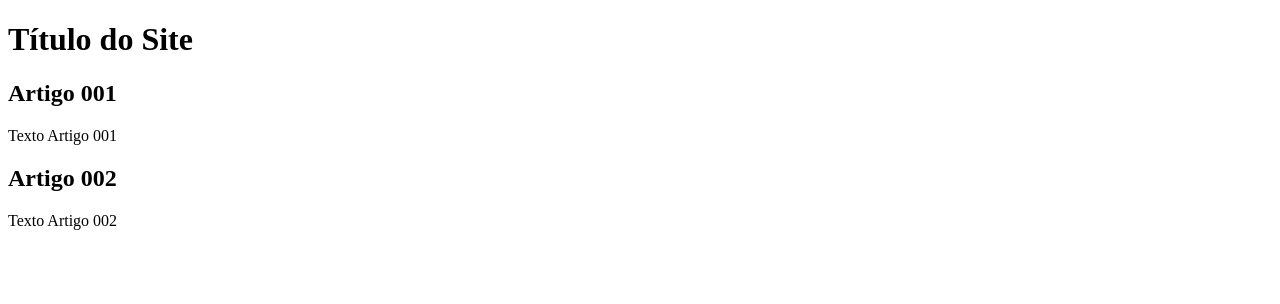
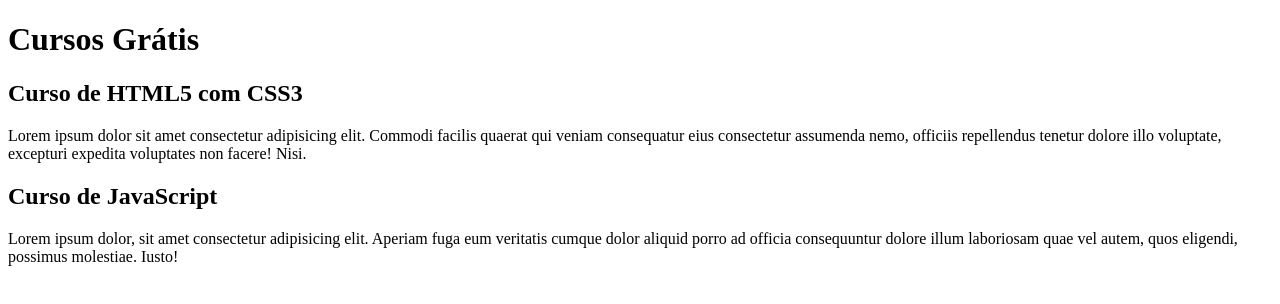
Before and after one commit to Victor-Coutin/projeto-site, a plain HTML site: page index.html in a window 1280 px wide. Drawn offline with Linux system fonts and the light colour scheme.

Commit message:
comecei a escrever o conteúdo

```diff
--- a/index.html
+++ b/index.html
@@ -8,15 +8,15 @@
 <body>
     <main>
         <header>
-            <h1>Título do Site</h1>
+            <h1>Cursos Grátis</h1>
         </header>
         <article>
-            <h2>Artigo 001</h2>
-            <p>Texto Artigo 001</p>
+            <h2>Curso de HTML5 com CSS3</h2>
+            <p>Lorem ipsum dolor sit amet consectetur adipisicing elit. Commodi facilis quaerat qui veniam consequatur eius consectetur assumenda nemo, officiis repellendus tenetur dolore illo voluptate, excepturi expedita voluptates non facere! Nisi.</p>
         </article>
         <article>
-            <h2>Artigo 002</h2>
-            <p>Texto Artigo 002</p>
+            <h2>Curso de JavaScript</h2>
+            <p>Lorem ipsum dolor, sit amet consectetur adipisicing elit. Aperiam fuga eum veritatis cumque dolor aliquid porro ad officia consequuntur dolore illum laboriosam quae vel autem, quos eligendi, possimus molestiae. Iusto!</p>
         </article>
     </main>
 </body>
```
